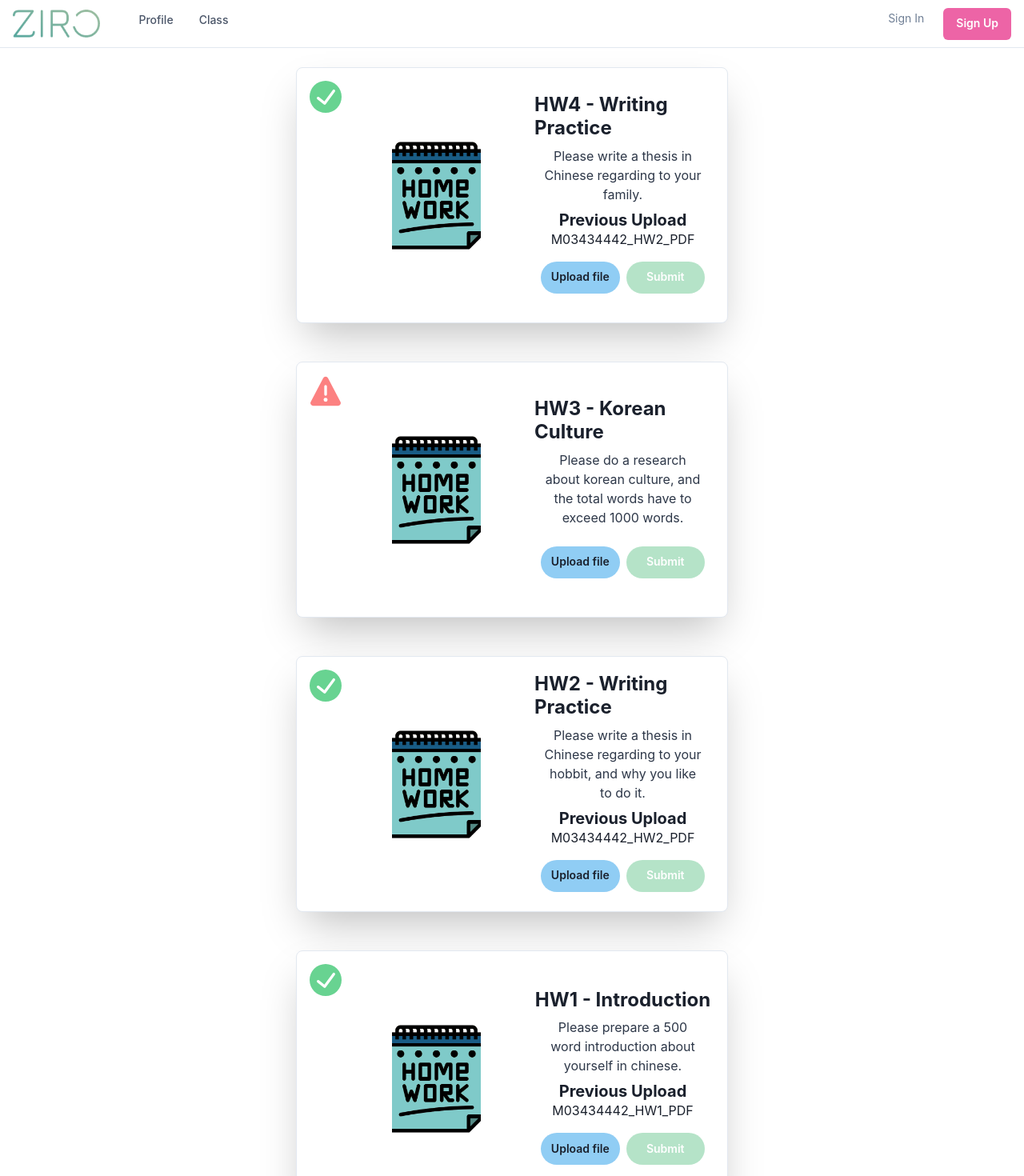
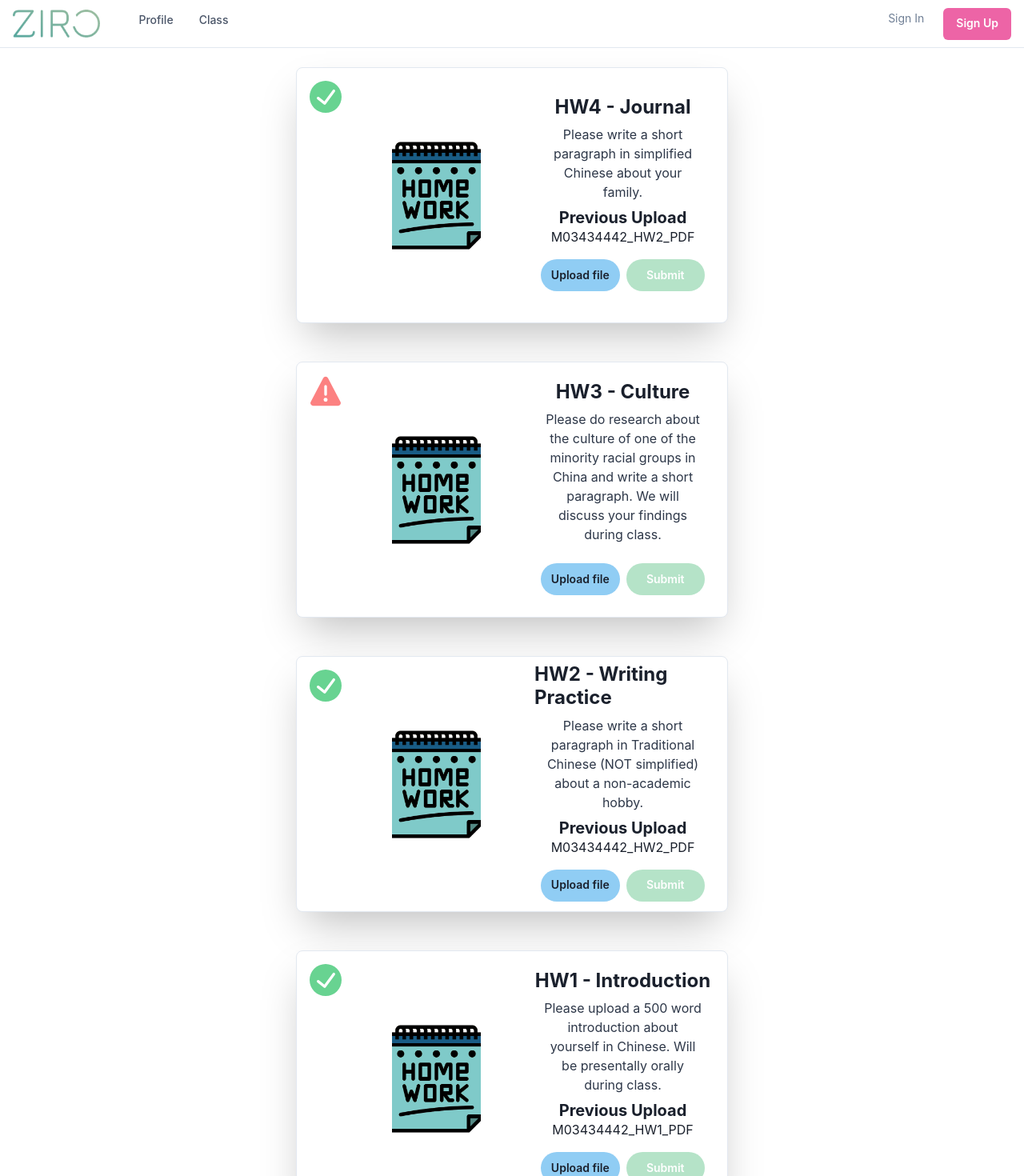
Before and after one commit to hardco2020/hacktech-web3, a React (Create React App) app in the folder client/: page /1/homework in a window 1280 px wide. Shown: the top 1470 px of the page at 80% size. Built offline with nearby package versions, Linux system fonts and the light colour scheme.

Commit message:
refactor: improve test data's grammar and item

```diff
--- a/client/src/fakedata.js
+++ b/client/src/fakedata.js
@@ -2,7 +2,7 @@ export const fakeClass = [
     {
         id:1,
         className: "Chinese101",
-        description: "Welcome to this class, you will be study how to speak chinese fluently in this class",
+        description: "Welcome to Language/Chinese 101: Introduction to Chinese! This course provides an introduction to Mandarin Chinese with a focus on spoken conversation using breakout rooms.",
         teacher: "Lotus Perry",
         teacherImage: "https://i.imgur.com/13QFQEM.jpg",
         classImage:"https://i.imgur.com/eCY8RpZ.jpg",
@@ -15,7 +15,7 @@ export const fakeClass = [
     {
         id:2,
         className: "Economy305",
-        description: "I want to teach everybody how the world is affected by Economy",
+        description: "A senior-level course in applying macroeconomics to a wide range of problems.",
         teacher: "Johnny Riley",
         teacherImage: "https://i.imgur.com/5lid4AQ.jpg",
         classImage:"https://i.imgur.com/NFlCP0A.jpg",
@@ -28,8 +28,8 @@ export const fakeClass = [
     {
         id:3,
         className: "E-commerce206",
-        description: "In this class, we gonna talk about the whole new way to change E-commerce world",
-        teacher: "Alison Jr",
+        description: "Seminar on current e-commerce startups and technologies. May be repeated with instructor approval.",
+        teacher: "Alison Dyne Jr",
         teacherImage: "https://i.imgur.com/wqxNJvg.jpg",
         classImage:"https://i.imgur.com/KGfwTr1.jpg",
         label:[
@@ -40,14 +40,14 @@ export const fakeClass = [
     },
     {
         id:4,
-        className: "Science210",
-        description: "We will be learning basic science in this class",
-        teacher: "Jimmy Chen",
+        className: "Physics210",
+        description: "We will be covering chapters 7-12 of Pearson, Introduction to Quantum Mechnics, 4th Edition.",
+        teacher: "Jimmy (Yiqi) Chen",
         teacherImage: "https://i.imgur.com/hObIyTJ.jpg",
         classImage:"https://i.imgur.com/dgFA5M9.jpg",
         label:[
             "Science",
-            "Information"
+            "Physics"
         ],
         unsubmit:1,
     },
@@ -56,25 +56,25 @@ export const fakeClass = [
 export const fakeHomeworks = [
     {
         id:1,
-        homeworkName: "HW4 - Writing Practice",
-        description: "Please write a thesis in Chinese regarding to your family.",
+        homeworkName: "HW4 - Journal",
+        description: "Please write a short paragraph in simplified Chinese about your family.",
         currentFile: "M03434442_HW2_PDF",
     },
     {
         id:2,
-        homeworkName: "HW3 - Korean Culture",
-        description: "Please do a research about korean culture, and the total words have to exceed 1000 words.",
+        homeworkName: "HW3 - Culture",
+        description: "Please do research about the culture of one of the minority racial groups in China and write a short paragraph. We will discuss your findings during class.",
     },
     {
         id:3,
         homeworkName: "HW2 - Writing Practice",
-        description: "Please write a thesis in Chinese regarding to your hobbit, and why you like to do it.",
+        description: "Please write a short paragraph in Traditional Chinese (NOT simplified) about a non-academic hobby.",
         currentFile: "M03434442_HW2_PDF",
     },
     {
         id:4,
         homeworkName: "HW1 - Introduction",
-        description: "Please prepare a 500 word introduction about yourself in chinese.",
+        description: "Please upload a 500 word introduction about yourself in Chinese. Will be presentally orally during class.",
         currentFile: "M03434442_HW1_PDF",
     },
 ]
```
